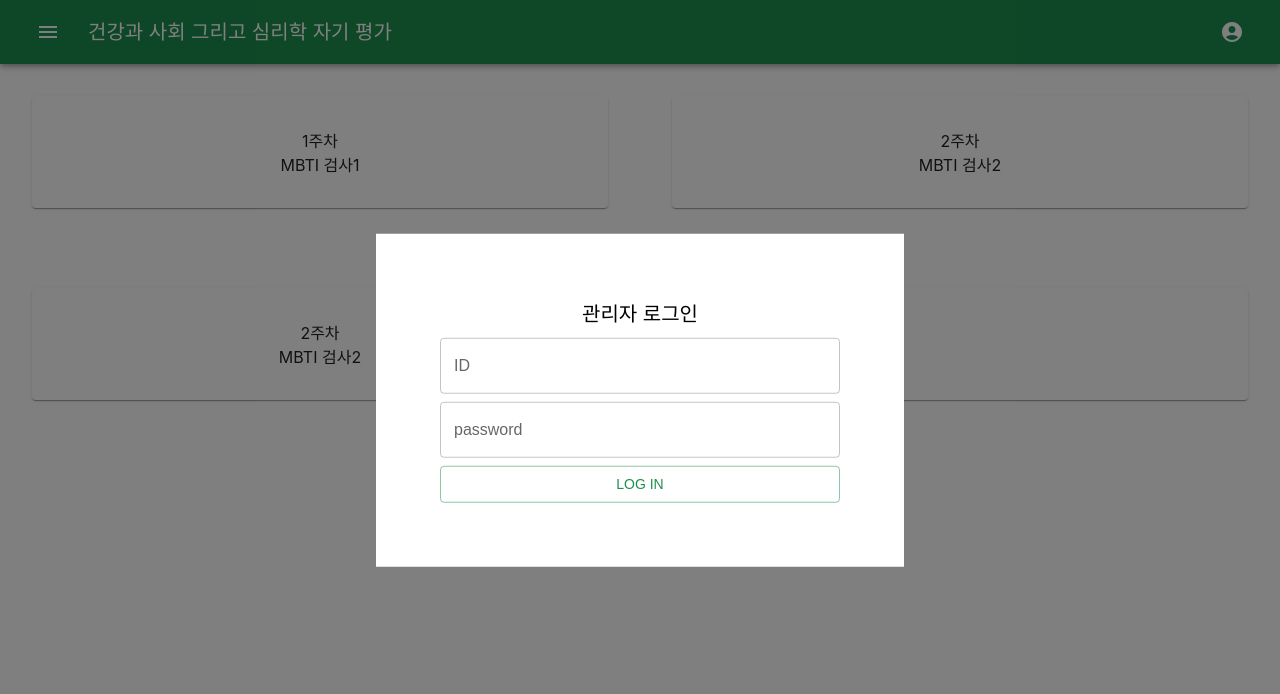
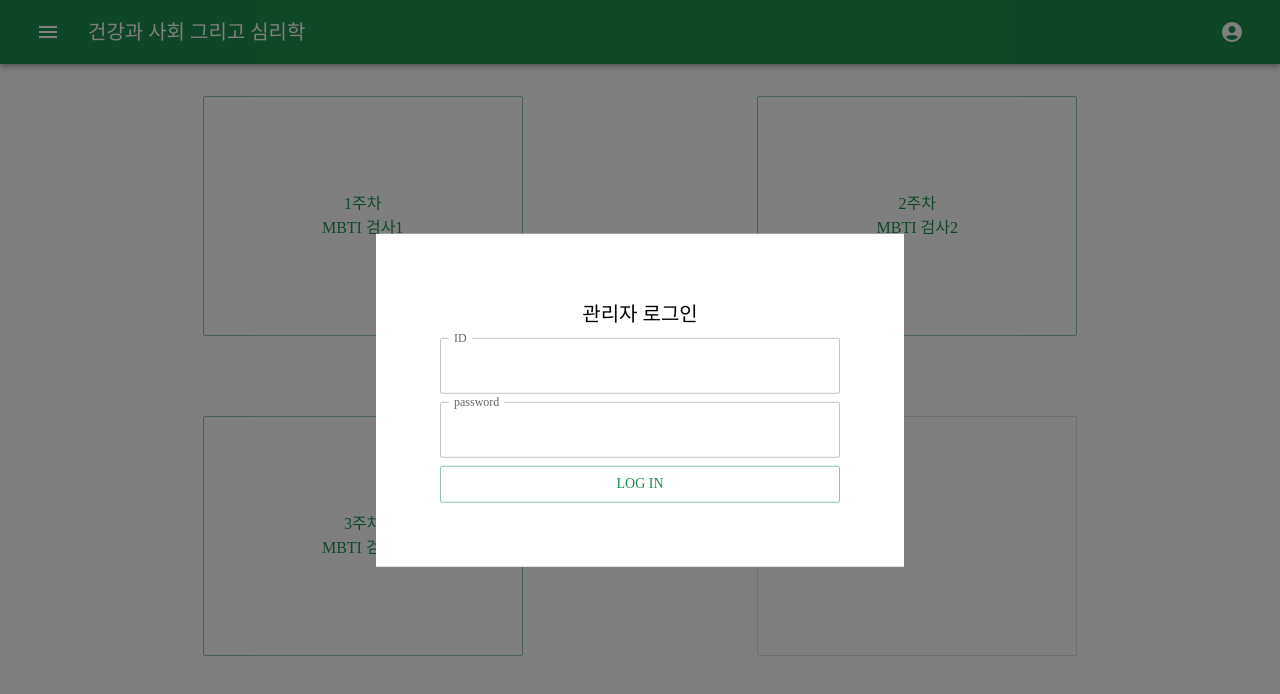
Before and after one commit to dewpe000/CheckSaSim-front, a React (Create React App) app: page / in a window 1280 px wide. Both pictures are taken after a click on the button 1232 px from the left and 32 px from the top of the page. Shown: the top 694 px of the page. Built offline with nearby package versions, Linux system fonts and the light colour scheme; the HTML template or start-up script is replaced by a standard one.

Commit message:
feat: fix ui

```diff
--- a/src/App.tsx
+++ b/src/App.tsx
@@ -3,25 +3,27 @@ import { ThemeProvider } from '@mui/material/styles';
 import { LoginModal } from './Login/LoginModal';
 import { Header } from './Header/Header';
 import { MainPage } from './UserPage/components/MainPage';
-import { SideBar, surveyInfoType } from './UserPage/components/SideBar';
+import { SideBar } from './UserPage/components/SideBar';
+import { SurveyMetaDataType } from './UserPage/Interfaces';
 import { globalTheme } from './theme';
+import { Survey } from './UserPage/components/Survey';
 
 function App() {
-  const surveyData: surveyInfoType[] = [
+  const surveyData: SurveyMetaDataType[] = [
     {
-      title: "MBTI 검사1",
+      surveyTitle: "MBTI 검사1",
       week: 1,
-      id: 1,
+      surveyId: 1,
     },
     {
-      title: "MBTI 검사2",
+      surveyTitle: "MBTI 검사2",
       week: 2,
-      id: 2,
+      surveyId: 2,
     },
     {
-      title: "MBTI 검사2",
-      week: 2,
-      id: 2,
+      surveyTitle: "MBTI 검사3",
+      week: 3,
+      surveyId: 3,
     },
   ]
   const [barOpen, setBarOpen] = useState(false);
@@ -48,6 +50,7 @@ function App() {
         />
       }
       <Header
+        isAdmin={isAdmin}
         onChangeBarOpen={changeBarOpen}
         onChangeModalOpen={changeModalOpen}
       />
--- a/src/Header/Header.tsx
+++ b/src/Header/Header.tsx
@@ -4,6 +4,7 @@ import AccountCircleIcon from '@mui/icons-material/AccountCircle';
 import { Typography, Toolbar, Box, AppBar} from '@mui/material';
 
 interface HeaderProps {
+    isAdmin: boolean,
     onChangeBarOpen: (isAdmin: boolean) => void,
     onChangeModalOpen: (open: boolean) => void,
 }
@@ -22,15 +23,18 @@ export function Header(props: HeaderProps) {
                         <MenuIcon />
                     </IconButton>
                     <Typography variant="h6" component="div" sx={{ flexGrow: 1 }}>
-                        건강과 사회 그리고 심리학 자기 평가
+                        건강과 사회 그리고 심리학
                     </Typography>
-                    <IconButton
+                    {props.isAdmin ?
+                        <Typography>관리자</Typography>
+                        : <IconButton
                             size="large"
                             color="inherit"
                             onClick={() => props.onChangeModalOpen(true)}
                         >
                             <AccountCircleIcon/>
                         </IconButton>
+                    }
                     </Toolbar>
                 </AppBar>
             </Box>
--- a/src/Login/LoginModal.tsx
+++ b/src/Login/LoginModal.tsx
@@ -1,5 +1,5 @@
 import { useState, ChangeEvent } from 'react';
-import { Box, Typography, Modal,
+import { Box, Typography, Modal, InputLabel,
     Button, TextField, Alert, Stack } from '@mui/material';
 
 interface LoginModalProps {
@@ -20,14 +20,30 @@ export function LoginModal(props : LoginModalProps) {
     const pwChangeHandler = (e: ChangeEvent<HTMLInputElement | HTMLTextAreaElement>) => {
         setPw(e.target.value);
     }
-    const loginButtonClickHandler = () => {
+    const loginButtonClickHandler = async () => {
         if (!id || !pw) { // 아이디 비밀번호 필수 입력 필드 체크
             setFieldCheck(true);
             return;
         }
-        setLoginSuccess("error");
-        // 성공했을 시
-        //props.onChangeIsAdmin(true)
+        const res = await fetch('http://13.209.90.70/user/login',{
+            method: 'POST',
+            headers: {'Content-Type': 'application/json'},
+            body: JSON.stringify({
+                username : id,
+                password: pw,
+            })
+        })
+        const data = await res;
+        if (data.status === 200) {
+            setLoginSuccess("success");
+            props.onChangeIsAdmin(true);
+            props.onChangeModalOpen(false);
+
+        } else if (data.status === 400) {
+            setLoginSuccess("fail");
+        } else {
+            setLoginSuccess("error");
+        }
     }
 
     return (
@@ -41,25 +57,26 @@ export function LoginModal(props : LoginModalProps) {
                         관리자 로그인
                     </Typography>
                     <TextField
-                        id="outlined-basic"
                         error={fieldCheck && !id}
                         value={id}
                         onChange={idChangeHandler}
                         label="ID"
+                        InputLabelProps={{ shrink: true }}
                     />
                     <TextField
-                        id="outlined-basic"
+                        type="password"
                         error={fieldCheck && !pw}
                         value={pw}
                         onChange={pwChangeHandler}
                         label="password"
+                        InputLabelProps={{ shrink: true }}
                     />
                     <Button variant='outlined' onClick={loginButtonClickHandler}>Log in</Button>
                     {loginSuccess === "error" &&
                         <Alert severity="error">로그인 중 에러가 발생했습니다.</Alert>
                     }
                     {loginSuccess === "fail" &&
-                        <Alert severity="warning">아이디 혹은 패스워드가 잘못 되었습니다.</Alert>
+                        <Alert severity="warning">아이디 혹은 패스워드가 잘못되었습니다.</Alert>
                     }
                 </Stack>
             </Box>
--- a/src/UserPage/components/MainPage.tsx
+++ b/src/UserPage/components/MainPage.tsx
@@ -1,11 +1,12 @@
 import { useEffect, useState } from 'react';
-import { Box, Paper, Stack } from '@mui/material';
+import { Box, Stack, Typography, Button } from '@mui/material';
+import { SurveyMetaDataType } from '../Interfaces';
 
 interface MainPageProps {
-    recentSurvey: surveyInfoType[],
+    recentSurvey: SurveyMetaDataType[],
 }
 export function MainPage(props: MainPageProps) {
-    const [recentInfo, setRecentInfo] = useState<surveyInfoType[]>([])
+    const [recentInfo, setRecentInfo] = useState<SurveyMetaDataType[]>([])
 
     useEffect(() => { // 4보다 작을 경우 추가
         let addedInfo = [...props.recentSurvey]
@@ -13,9 +14,9 @@ export function MainPage(props: MainPageProps) {
         if (recentLen < 4) {
             for (let i=0; i < 4 - recentLen; i++) {
                 addedInfo.push({
-                    title: "",
+                    surveyTitle: "",
                     week: 0,
-                    id: 0,
+                    surveyId: 0,
                 })
             }
         }
@@ -27,16 +28,21 @@ export function MainPage(props: MainPageProps) {
         // id 받아서 해당 설문 페이지로 이동
     }
 
-    const drawBoxes = (info: surveyInfoType[]) => (
+    const drawBoxes = (info: SurveyMetaDataType[]) => (
         <Box sx={boxStyle}>
             {info.map(i =>
-                <Paper
+                <Button
                     sx={paperStyle}
-                    key={i.id}
+                    key={i.surveyId}
+                    variant='outlined'
+                    disabled={!i.surveyTitle}
+                    onClick={() => paperClickHandler(i.surveyId)}
                 >
-                    <Box onClick={() => paperClickHandler(i.id)}>{i.title ? `${i.week}주차` : ''}</Box>
-                    <Box>{i.title}</Box>
-                </Paper>
+                    <Stack>
+                        <Typography>{i.surveyTitle ? `${i.week}주차` : ""}</Typography>
+                        <Typography>{i.surveyTitle}</Typography>
+                    </Stack>
+                </Button>
             )}
         </Box>
     )
@@ -50,16 +56,11 @@ export function MainPage(props: MainPageProps) {
 }
 const boxStyle = {
     display: 'flex',
-    justifyContent: 'space-between',
+    justifyContent: 'space-evenly',
 }
 const paperStyle = {
     textAlign: 'center',
-    padding: '2rem',
     margin: '2rem',
-    width : '50%',
+    width : '25%',
+    height : '15rem'
 }
-export interface surveyInfoType {
-    title: string,
-    week: number,
-    id: number,
-}
--- a/src/UserPage/components/SideBar.tsx
+++ b/src/UserPage/components/SideBar.tsx
@@ -1,10 +1,11 @@
 import { List, ListItemText, ListItemButton,
     ListItem, SwipeableDrawer, Box } from '@mui/material';
+import { SurveyMetaDataType } from '../Interfaces';
 
 interface SideBarProps {
     isAdmin : boolean,
     barOpen: boolean,
-    surveyInfo: surveyInfoType[],
+    surveyInfo: SurveyMetaDataType[],
     onChangeBarOpen: (isAdmin: boolean) => void,
 }
 export function SideBar(props: SideBarProps) {
@@ -25,7 +26,10 @@ export function SideBar(props: SideBarProps) {
             }
             props.onChangeBarOpen(open);
     };
-
+    const listItemClickHandler = (id: number) => {
+        console.log(id)
+        // survey 이동
+    }
     const list = () => (
         <Box
           role="presentation"
@@ -34,17 +38,17 @@ export function SideBar(props: SideBarProps) {
           sx={{padding : '1rem'}}
         >
           <List>
-            {surveyInfo.map((info, index) => (
-              <ListItem key={index} disablePadding>
+            {surveyInfo.map((info) => (
+              <ListItem key={info.surveyId} disablePadding onClick={() => listItemClickHandler(info.surveyId)}>
                 <ListItemButton>
-                  <ListItemText primary={`${info.week}주차 - ${info.title}`}/>
+                  <ListItemText primary={`${info.week}주차 - ${info.surveyTitle}`}/>
                 </ListItemButton>
               </ListItem>
             ))}
             {isAdmin &&
                 <ListItem disablePadding>
                     <ListItemButton>
-                        <ListItemText primary="설문 추가하기" />
+                        <ListItemText primary="설문 추가하기" sx={{textAlign: "center"}}/>
                     </ListItemButton>
                 </ListItem>
             }
@@ -53,7 +57,6 @@ export function SideBar(props: SideBarProps) {
     );
 
     return (
-        <div>
         <SwipeableDrawer
             anchor="left"
             open={props.barOpen}
@@ -62,11 +65,5 @@ export function SideBar(props: SideBarProps) {
         >
             {list()}
         </SwipeableDrawer>
-        </div>
     );
 }
-export interface surveyInfoType {
-    title: string,
-    week: number,
-    id: number,
-}
--- a/src/theme.ts
+++ b/src/theme.ts
@@ -10,6 +10,9 @@ export const globalTheme = createTheme({
       },
     },
     typography: {
-      fontFamily: 'Futura, sans-serif',
+      fontFamily: 'Noto Sans Korean, Ubuntu',
+    },
+    shape: {
+      borderRadius: 2,
     }
 });
```
Also changed, not shown: src/UserPage/Interfaces.ts (+8 -2 lines), src/UserPage/components/Survey.tsx (+37 -19 lines). Lines whose indentation alone changed are shown as unchanged.
